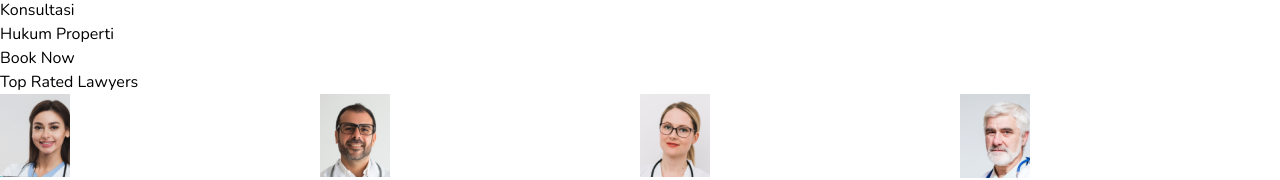
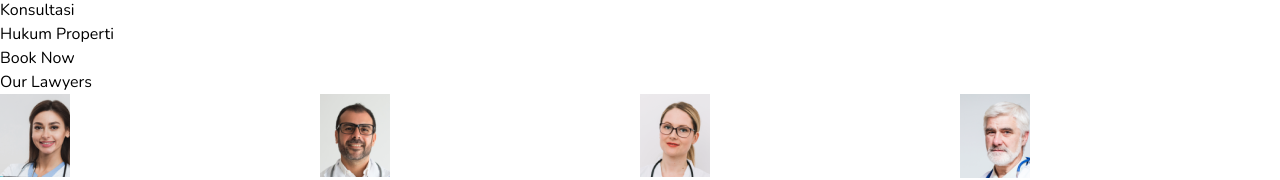
Before and after one commit to Gamona/gamone-fe, a React (Vite) app: page / in a window 1280 px wide. Shown: the part 1672-1852 px from the top of the page. Built offline with nearby package versions, Linux system fonts and the light colour scheme.

Commit message:
revised homepage

```diff
--- a/src/elements/homepage/TopLawyers.jsx
+++ b/src/elements/homepage/TopLawyers.jsx
@@ -53,7 +53,7 @@ const TopLawyers = () => {
   return (
     <div className="max-w-5xl mx-auto px-4 md:px-8 lg:px-0">
       <h1 className="text-center text-2xl lg:text-4xl text-[#112340] font-semibold">
-        Top Rated Lawyers
+        Our Lawyers
       </h1>
       <div className="mt-9 my-24 relative">
         <Slider
```
